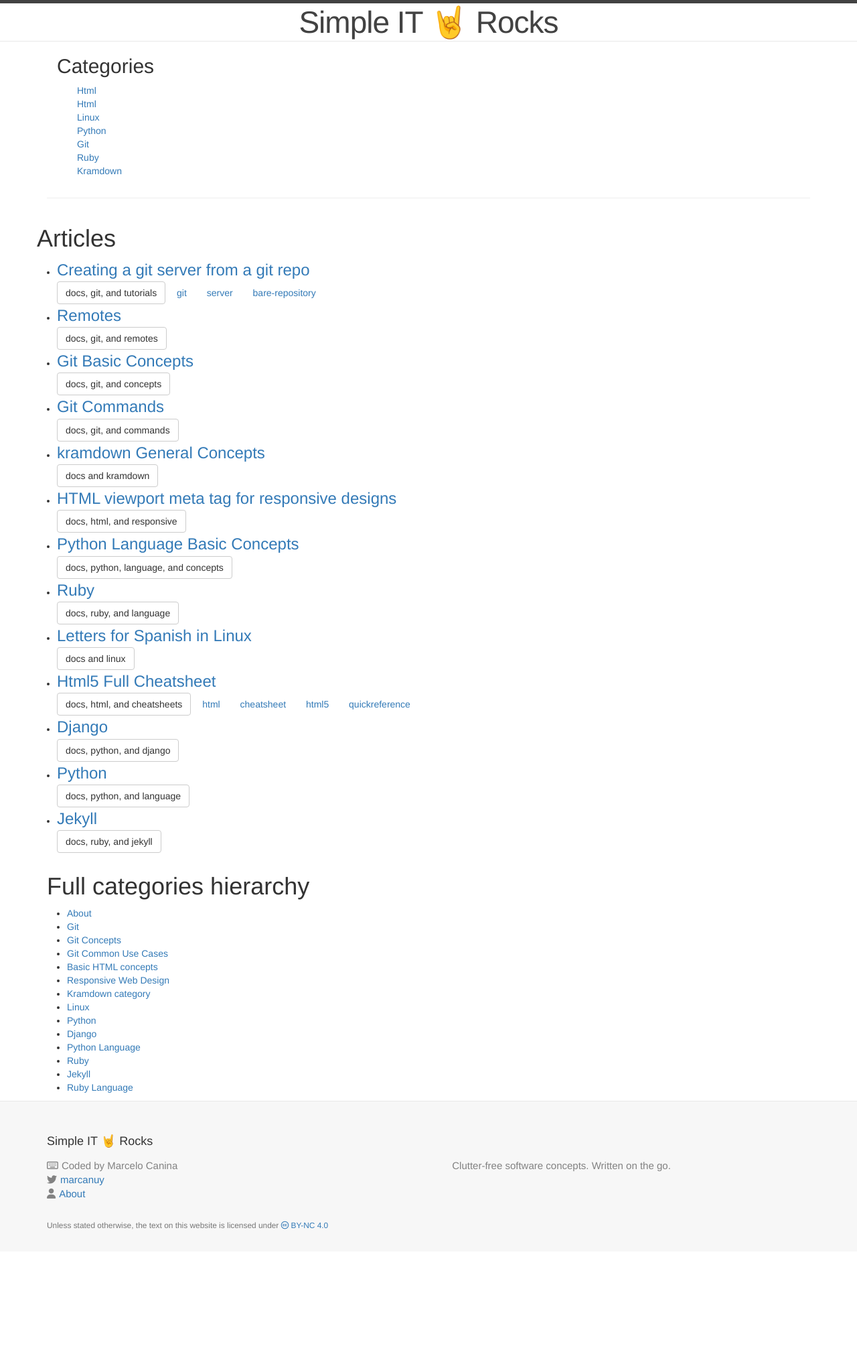
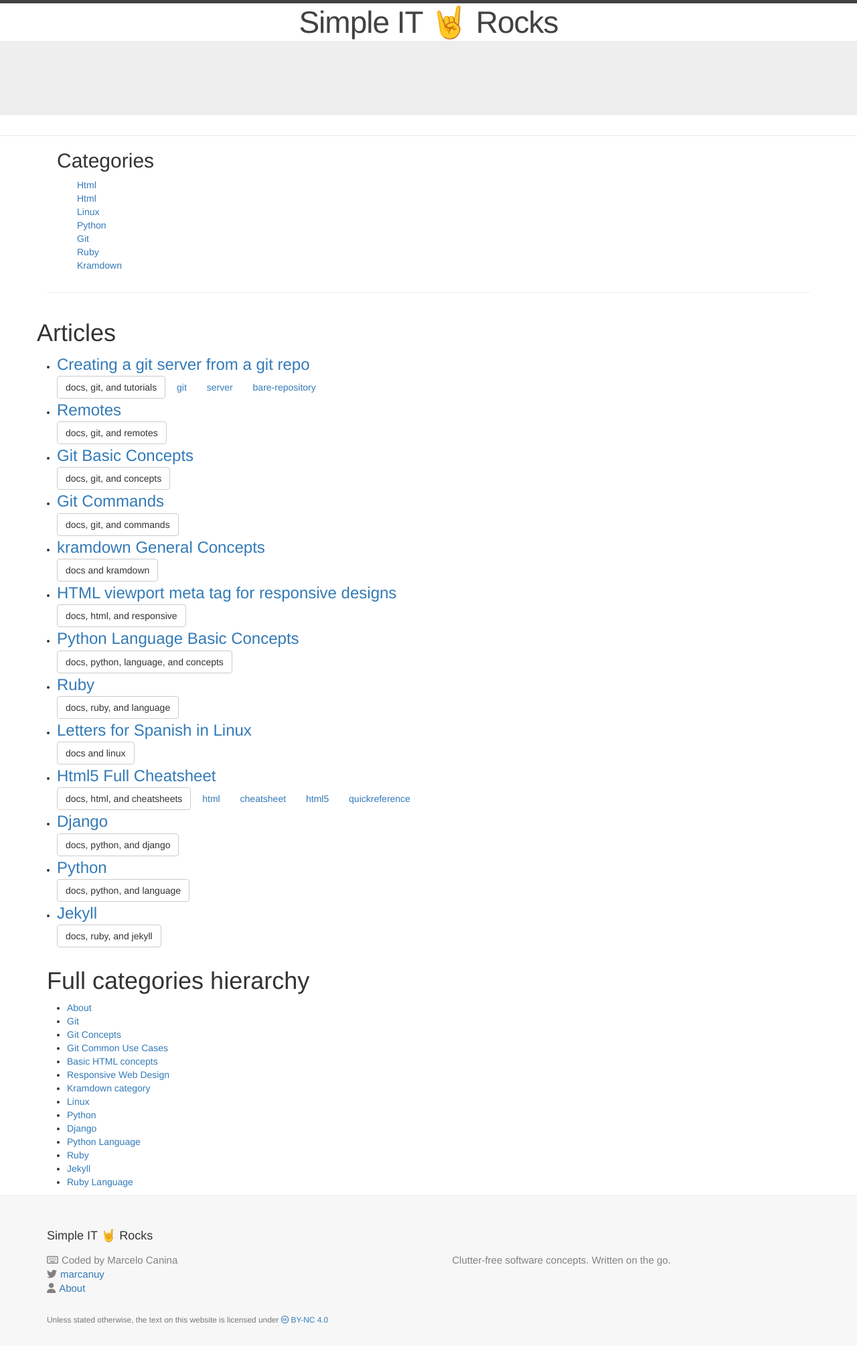
Before and after one commit to marcanuy/simpleit.rocks, a Jekyll site: the page built from index.html, in a window 1280 px wide. Shown: the whole page at 67% size. Built offline with Jekyll 4.4.1, drawn with Linux system fonts in a browser that asks for light colours; nearby versions of some CDN libraries; library files that are not in the unit come from our copies; before the commit the page ends 1868 px from its top, so only the background shows below that.

Commit message:
added jumbotron header layout to posts

```diff
--- a/_includes/header.html
+++ b/_includes/header.html
@@ -11,4 +11,17 @@
 
   </div>
 
+  <div class="jumbotron jumbotron-fluid bg-inverse">
+    <div class="container">
+      {% if page.title %}
+      <h1 class="title">{{ page.title }}<small class="text-muted subtitle">{{ page.subtitle }}</small></h1>
+      {% endif %}
+      <p class="lead">
+	{% if page.description %}
+	{{ page.description }}
+	{% endif %}
+      </p>
+    </div>
+  </div>
+
 </header>
```
